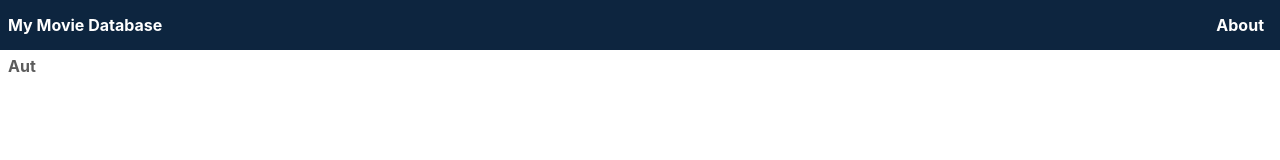
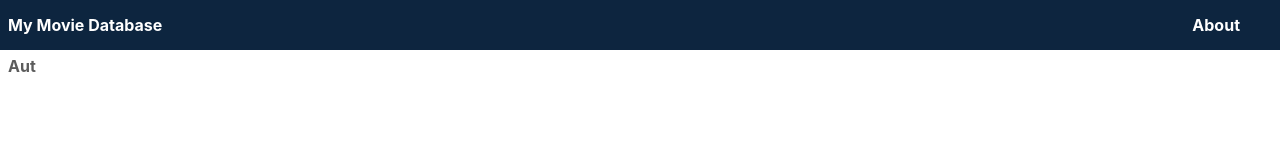
Before and after one commit to alexc957/my-movies-library, a React app: page /about in a window 1280 px wide. Shown: the top 160 px of the page. Built offline with nearby package versions, Linux system fonts and the light colour scheme.

Commit message:
search page and results done

```diff
--- a/src/App.tsx
+++ b/src/App.tsx
@@ -20,6 +20,10 @@ const ListRoute = () => (
     <Route path="latest" element={<MovieLIstPage movieParam="latest" />} />
     <Route path="popular" element={<MovieLIstPage movieParam="popular" />} />
     <Route path="upcoming" element={<MovieLIstPage movieParam="upcoming" />} />
+    <Route
+      path="search"
+      element={<MovieLIstPage movieParam="search" isSearchResult />}
+    />
   </Route>
 );
 
--- a/src/components/Layout/NavBar.tsx
+++ b/src/components/Layout/NavBar.tsx
@@ -1,5 +1,6 @@
-import { Flex, Box, Spacer, Link, Input, Button } from "@chakra-ui/react";
+import { Flex, Box, Spacer, Input, Button } from "@chakra-ui/react";
 import React, { useState } from "react";
+import { useNavigate, Link } from "react-router-dom";
 import useSearchStore from "../../hooks/useSearchStore";
 
 type NavBarType = {
@@ -10,6 +11,11 @@ export default function NavBar({ searchBar }: NavBarType) {
   //const [search, setSearch] = useState<string>("");
   const search = useSearchStore((state) => state.searchValue);
   const setSearch = useSearchStore((state) => state.setSearchValue);
+  const navigate = useNavigate();
+  const onSumbit = (e: React.FormEvent<HTMLFormElement>) => {
+    e.preventDefault();
+    navigate("/list/search");
+  };
   return (
     <Flex
       alignItems={"center"}
@@ -17,14 +23,14 @@ export default function NavBar({ searchBar }: NavBarType) {
       role={"navigation"}
       justifyContent="space-between"
     >
-      <Link color={"white"} href="/">
+      <Link color={"white"} to="/" style={{ color: "white" }}>
         My Movie Database
       </Link>
 
-      <Box display={"flex"}>
+      <Box display={"flex"} mr={"10"} justifyContent="space-around">
         {searchBar && (
-          <form onSubmit={(e) => e.preventDefault()}>
-            <Flex>
+          <form onSubmit={onSumbit}>
+            <Flex mx={"3"}>
               <Input
                 bg={"white"}
                 name="search"
@@ -38,7 +44,12 @@ export default function NavBar({ searchBar }: NavBarType) {
             </Flex>
           </form>
         )}
-        <Link mx={"4"} color={"white"} data-cy="about" href="/about">
+        <Link
+          color={"white"}
+          data-cy="about"
+          to="/about"
+          style={{ color: "white" }}
+        >
           About
         </Link>
       </Box>
--- a/src/index.tsx
+++ b/src/index.tsx
@@ -3,10 +3,10 @@ import React from "react";
 import ReactDOM from "react-dom";
 import App from "./App";
 
-if (process.env.NODE_ENV === "development") {
+/*if (process.env.NODE_ENV === "development") {
   const { worker } = require("./mocks/browser");
 
   worker.start();
-}
+}*/
 
 ReactDOM.render(<App />, document.getElementById("app"));
--- a/src/pages/Movie/Movie.tsx
+++ b/src/pages/Movie/Movie.tsx
@@ -21,7 +21,7 @@ export default function Movie() {
   );
 
   return (
-    <Layout>
+    <Layout searchBar>
       {loading ? (
         <Spinner />
       ) : (
--- a/src/pages/MovieListPage/MovieLIstPage.tsx
+++ b/src/pages/MovieListPage/MovieLIstPage.tsx
@@ -3,16 +3,25 @@ import React, { useEffect, useState } from "react";
 import Layout from "../../components/Layout/Layout";
 import MovieList from "../../components/Movies/MovieList";
 import useFetch from "../../hooks/useFetch";
+import useSearchStore from "../../hooks/useSearchStore";
 import { IResult } from "../../interfaces/results";
 import Pagination from "./components/Pagination";
 type MovieListPageProps = {
   movieParam: string;
+  isSearchResult?: boolean;
 };
-export default function MovieLIstPage({ movieParam }: MovieListPageProps) {
+export default function MovieLIstPage({
+  movieParam,
+  isSearchResult,
+}: MovieListPageProps) {
   const [page, setPage] = useState<number>(1);
-  const { data, loading } = useFetch<IResult>(
-    `${process.env.BASE_URL}/movie/${movieParam}?api_key=${process.env.API_KEY}&page=${page}`
-  );
+
+  const search = useSearchStore((state) => state.searchValue);
+
+  const url = !isSearchResult
+    ? `${process.env.BASE_URL}/movie/${movieParam}?api_key=${process.env.API_KEY}&page=${page}`
+    : `${process.env.BASE_URL}/search/movie?api_key=${process.env.API_KEY}&page=${page}&query=${search}`;
+  const { data, loading } = useFetch<IResult>(url);
 
   return (
     <Layout searchBar>
```
